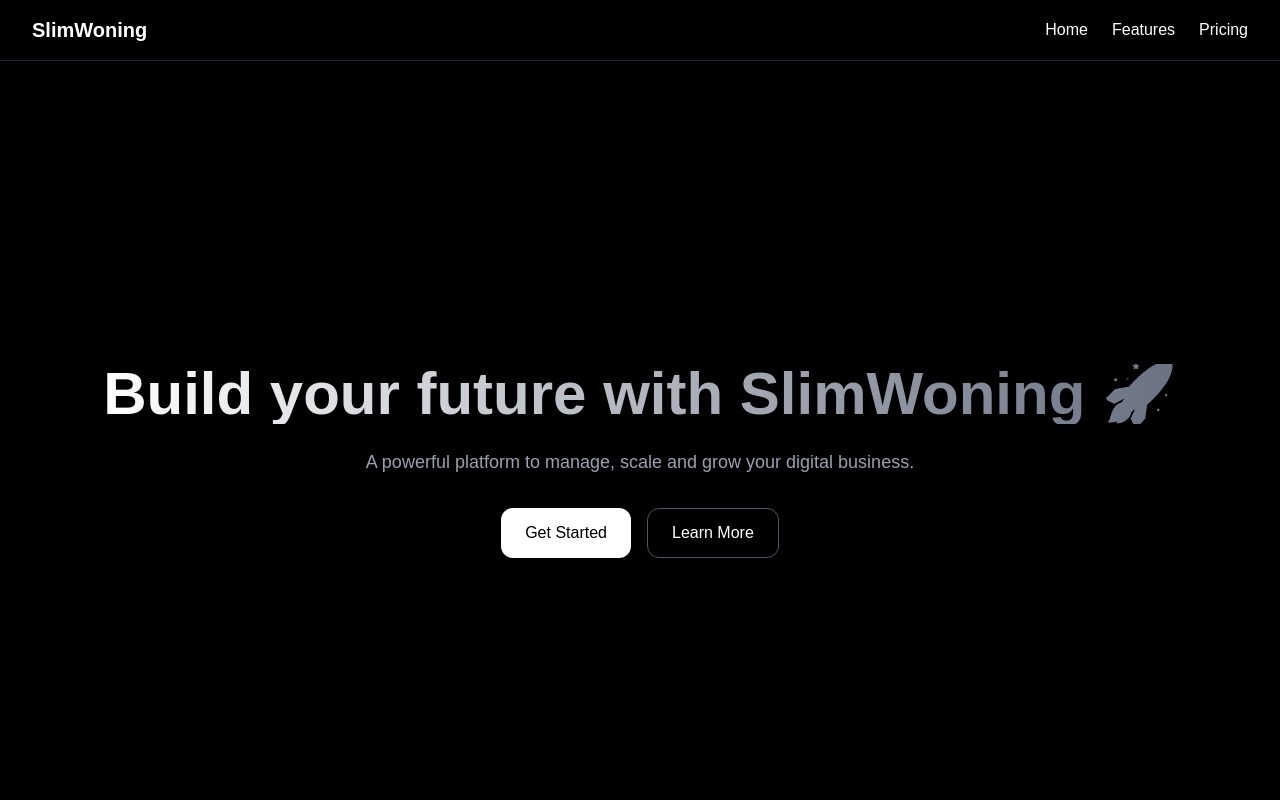
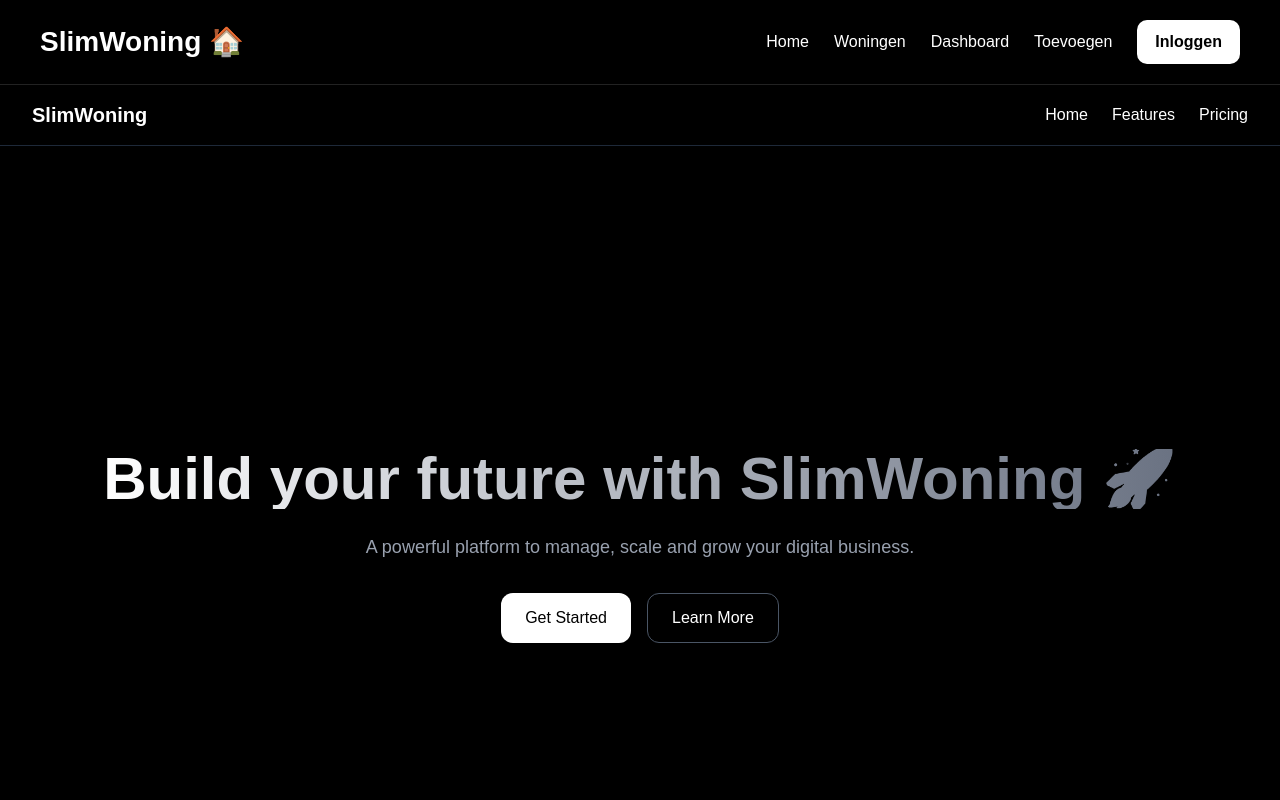
Before and after one commit to shahrambayatiads-web/real-estate-app, a Next.js app: page / in a window 1280 px wide. Shown: the top 800 px of the page. Built offline with nearby package versions, Linux system fonts and the light colour scheme.

Commit message:
add global navbar

```diff
--- a/src/app/layout.tsx
+++ b/src/app/layout.tsx
@@ -1,33 +1,131 @@
-import type { Metadata } from "next";
-import { Geist, Geist_Mono } from "next/font/google";
-import "./globals.css";
+import type { Metadata } from 'next'
+import Link from 'next/link'
+import { Geist, Geist_Mono } from 'next/font/google'
+import './globals.css'
 
 const geistSans = Geist({
-  variable: "--font-geist-sans",
-  subsets: ["latin"],
-});
+  variable: '--font-geist-sans',
+  subsets: ['latin'],
+})
 
 const geistMono = Geist_Mono({
-  variable: "--font-geist-mono",
-  subsets: ["latin"],
-});
+  variable: '--font-geist-mono',
+  subsets: ['latin'],
+})
 
 export const metadata: Metadata = {
-  title: "Create Next App",
-  description: "Generated by create next app",
-};
+  title: 'SlimWoning',
+  description: 'Slim vastgoed platform',
+}
 
 export default function RootLayout({
   children,
 }: Readonly<{
-  children: React.ReactNode;
+  children: React.ReactNode
 }>) {
   return (
     <html
-      lang="en"
+      lang="nl"
       className={`${geistSans.variable} ${geistMono.variable} h-full antialiased`}
     >
-      <body className="min-h-full flex flex-col">{children}</body>
+      <body
+        style={{
+          margin: 0,
+          background: 'black',
+          color: 'white',
+          fontFamily: 'sans-serif',
+        }}
+      >
+        <nav
+          style={{
+            display: 'flex',
+            justifyContent: 'space-between',
+            alignItems: 'center',
+            padding: '20px 40px',
+            borderBottom: '1px solid #222',
+            position: 'sticky',
+            top: 0,
+            background: 'black',
+            zIndex: 1000,
+          }}
+        >
+          <Link
+            href="/"
+            style={{
+              color: 'white',
+              textDecoration: 'none',
+              fontSize: '28px',
+              fontWeight: 'bold',
+            }}
+          >
+            SlimWoning 🏠
+          </Link>
+
+          <div
+            style={{
+              display: 'flex',
+              gap: '25px',
+              alignItems: 'center',
+            }}
+          >
+            <Link
+              href="/"
+              style={{
+                color: 'white',
+                textDecoration: 'none',
+              }}
+            >
+              Home
+            </Link>
+
+            <Link
+              href="/properties"
+              style={{
+                color: 'white',
+                textDecoration: 'none',
+              }}
+            >
+              Woningen
+            </Link>
+
+            <Link
+              href="/dashboard"
+              style={{
+                color: 'white',
+                textDecoration: 'none',
+              }}
+            >
+              Dashboard
+            </Link>
+
+            <Link
+              href="/add-property"
+              style={{
+                color: 'white',
+                textDecoration: 'none',
+              }}
+            >
+              Toevoegen
+            </Link>
+
+            <Link
+              href="/login"
+              style={{
+                color: 'black',
+                background: 'white',
+                padding: '10px 18px',
+                borderRadius: '10px',
+                textDecoration: 'none',
+                fontWeight: 'bold',
+              }}
+            >
+              Inloggen
+            </Link>
+          </div>
+        </nav>
+
+        <main>{children}</main>
+      </body>
     </html>
-  );
+  )
 }
```
